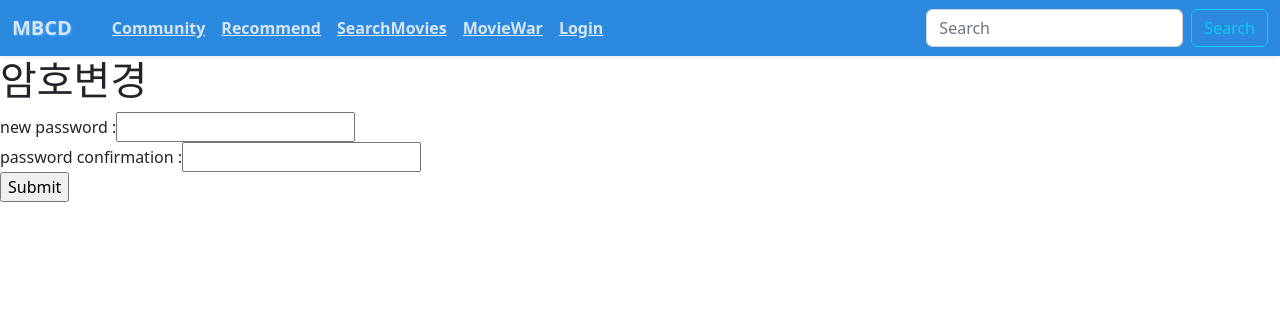
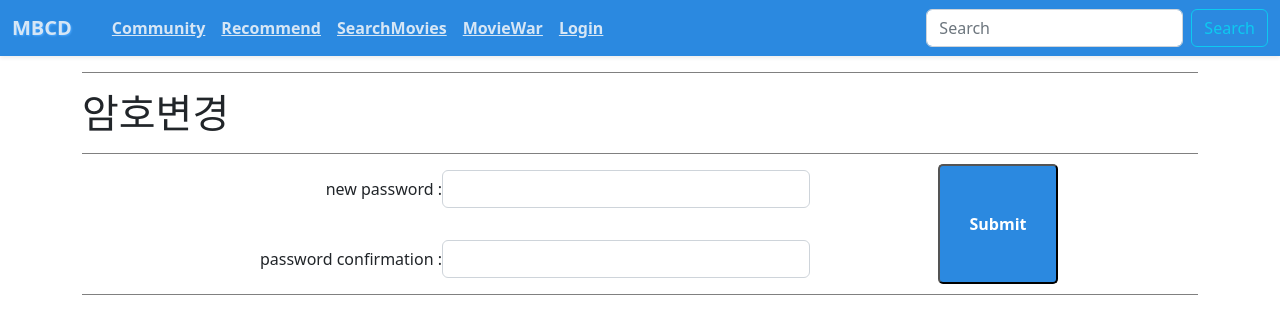
Before and after one commit to rockingfisher/MBCD, a Vue app in the folder final_project_front/: page /pwchange in a window 1280 px wide. Shown: the top 334 px of the page. Built offline with nearby package versions, Linux system fonts and the light colour scheme.

Commit message:
프로필 수정, 비밀번호 수정

```diff
--- a/final_project_front/src/components/ImageUpload.vue
+++ b/final_project_front/src/components/ImageUpload.vue
@@ -2,9 +2,9 @@
   <div class="container">
     <div v-if="profileCreated">
       <hr>
-      <h1>프로필 이미지 변경</h1>
+      <h1 class="mx-5 my-4">프로필 이미지 변경</h1>
       <hr>
-      <form @submit.prevent="uploadImage">
+      <form @submit.prevent="uploadImage" class="my-5">
         <div v-if="file">
           <img :src="previewURL" alt="Selected Image" style="max-width: 300px; max-height: 300px;">
         </div>
--- a/final_project_front/src/components/MovieWarItem.vue
+++ b/final_project_front/src/components/MovieWarItem.vue
@@ -39,8 +39,8 @@
             {{ movie.vote_avg }}
           </span>
         </h4>
-        <p class="card-text" style="text-shadow: 1px 1px 2px black">
-          <small>{{ movie.overview.slice(0, 100) }}...</small>
+        <p class="card-text" style="text-shadow: 1px 1px 3px black">
+          <big>{{ movie.overview.slice(0, 200) }}...</big>
         </p>
       </div>
     </div>
--- a/final_project_front/src/views/PasswordChangeView.vue
+++ b/final_project_front/src/views/PasswordChangeView.vue
@@ -1,18 +1,24 @@
 <template>
-    <div>
-      <h1>암호변경</h1>
-      <form @submit.prevent="passwordChange">
+    <div class="container">
+      <div style="border-top: 1px solid gray; border-bottom: 1px  solid gray; margin-top: 1rem;">
+        <h1 class="my-3">암호변경</h1>
+      </div>
+      <form @submit.prevent="passwordChange" class="d-flex justify-content-evenly"
+      style="border-bottom: 1px  solid gray;">
         <!-- <label for="oldpassword">old password : </label>
         <input type="text" id="oldpassword" v-model="oldpassword"><br> -->
-
-        <label for="password1"> new password : </label>
-        <input type="password" id="password1" v-model="password1"><br>
-
-        <label for="password2">password confirmation : </label>
-        <input type="password" id="password2" v-model="password2"><br>
-
-        <input type="submit">
-      </form>
+          <div class="row" style="width: 40rem">
+            <div class="mt-3 mb-3 d-flex">
+              <label for="password1" class="custom2" style="text-align:center"> new password : </label>
+              <input class="form-control" style="width: 23rem" type="password" id="password1" v-model="password1"><br>
+            </div>
+            <div class="mt-3 mb-3 d-flex">
+              <label for="password2" class="custom2" style="text-align:center">password confirmation : </label>
+              <input class="form-control" style="width: 23rem;" type="password" id="password2" v-model="password2"><br>
+            </div>
+          </div>
+          <input type="submit" class="but btnBorder btnBlueGreen">
+        </form>
     </div>
   </template>
 
@@ -42,5 +48,35 @@ export default {
 }
 </script>
 
-<style>
+<style scoped>
+.custom2 {
+  width: 15rem;
+  display: flex;
+  align-items: center;
+  justify-content: end;
+}
+
+.but {
+  width: 120px;
+  padding: 0;
+  margin: 10px 20px 10px 0;
+  font-weight: 600;
+  text-align: center;
+  line-height: 50px;
+  color: #FFF;
+  border-radius: 5px;
+  transition: all 0.2s ;
+}
+
+.btnBlueGreen {
+  background: rgba(43, 137, 224, 88);
+}
+/* BORDER */
+.btnBlueGreen.btnBorder {
+  box-shadow: 0px 0px 0px 0px rgba(74, 167, 255, 100);
+}
+
+.btnBlueGreen.btnBorder:hover {
+  box-shadow: 0px 0px 0px 5px rgba(74, 167, 255, 100);
+}
 </style>
--- a/final_project_front/src/views/ProfileView.vue
+++ b/final_project_front/src/views/ProfileView.vue
@@ -1,15 +1,16 @@
 <template>
   <div class="profileheader">
-    <hr />
-    <header class="text-center">
-      <h1>
+    <header class="text-center"
+    style=" margin-top: 2rem; margin-bottom: 5rem; border-top: 5px solid gray; border-bottom: 5px solid gray;">
+      <h1 class='my-5'>
         <span style="text-shadow: 1px 1px 1px gray; font-size: 3rem">{{
           user.username
         }}</span
         >'s profile
       </h1>
     </header>
-    <section class="justify-center text-center shadow-sm">
+    <section class="justify-center text-center shadow-sm"
+    style="border-bottom: 2px solid gray;">
       <img
         class="shadow-lg"
         style="border-radius: 50%; width: 30%; height: 30%"
@@ -22,17 +23,16 @@
       </div>
     </section>
 
-    <hr />
+    <footer
+    class="row shadow-sm mx-3"
+    style="border-radius: 20px; border: 1px solid gray; margin-top: 3rem; margin-bottom: 5rem;"
+    >
     <span
       class="text-center m-3 text-primary"
       style="text-decoration-line: underline"
     >
       <h2><p>선호하는 장르를 선택해주세요</p></h2>
     </span>
-    <div
-      class="row shadow-sm mx-3"
-      style="border-radius: 20px; text-shadow: 1px 1px 4px grey"
-    >
       <div
         class="d-inline btn btn-primary col-2 my-3"
         style="margin-left: 3.2rem; margin-right: 3.2rem; border-radius: 20px"
@@ -44,16 +44,16 @@
         {{ genre.name }}
       </div>
       <!-- {{ userprofile }} -->
-      <hr />
-      <footer class="row my-3">
-        <div class="btn btn-secondary col-2 mx-auto" @click="logOut">
+      <hr>
+      <div class="row mt-3 mb-4">
+        <div class="btn btn-outline-info col-2 ms-auto" @click="logOut">
           LogOut
         </div>
-        <div class="btn btn-secondary col-2 mx-auto" @click="pwchange">
+        <div class="btn btn-outline-info col-2 ms-5" @click="pwchange">
           password change
         </div>
-      </footer>
-    </div>
+      </div>
+    </footer>
   </div>
 </template>
 
```
